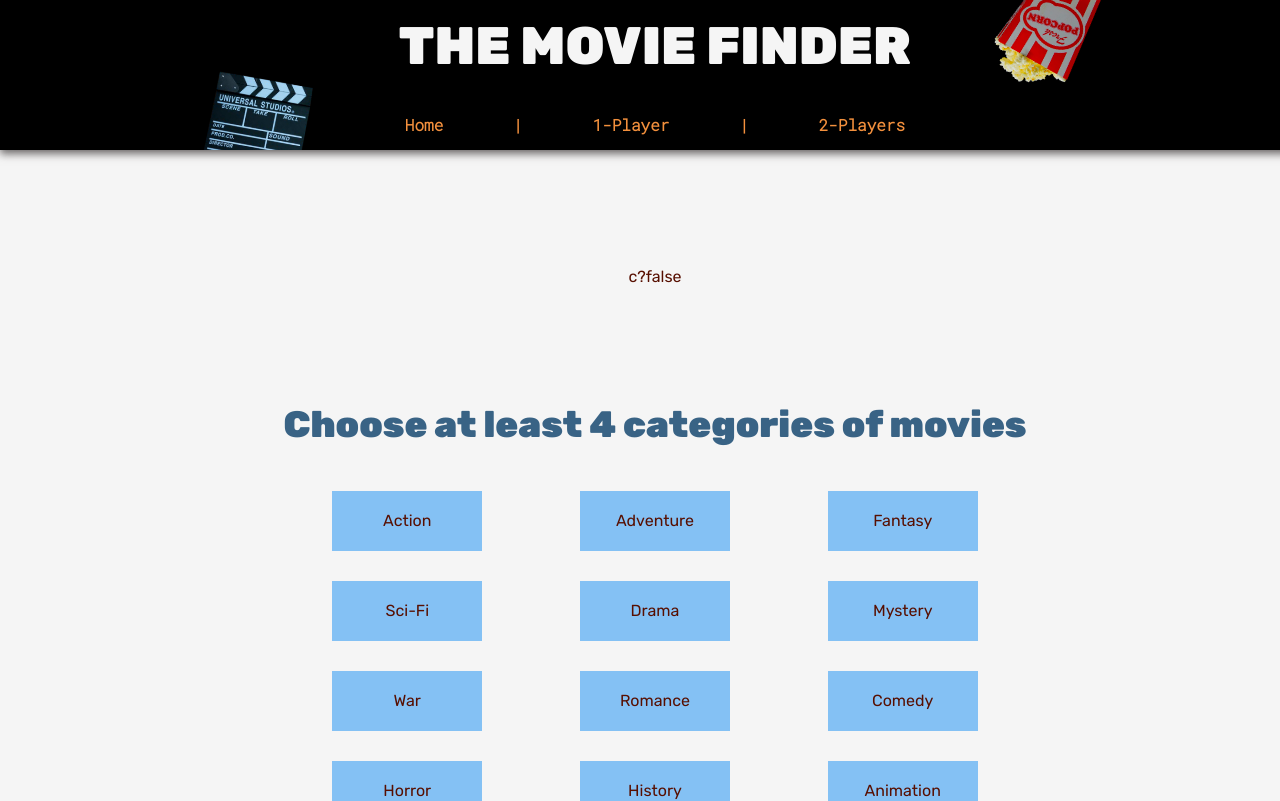
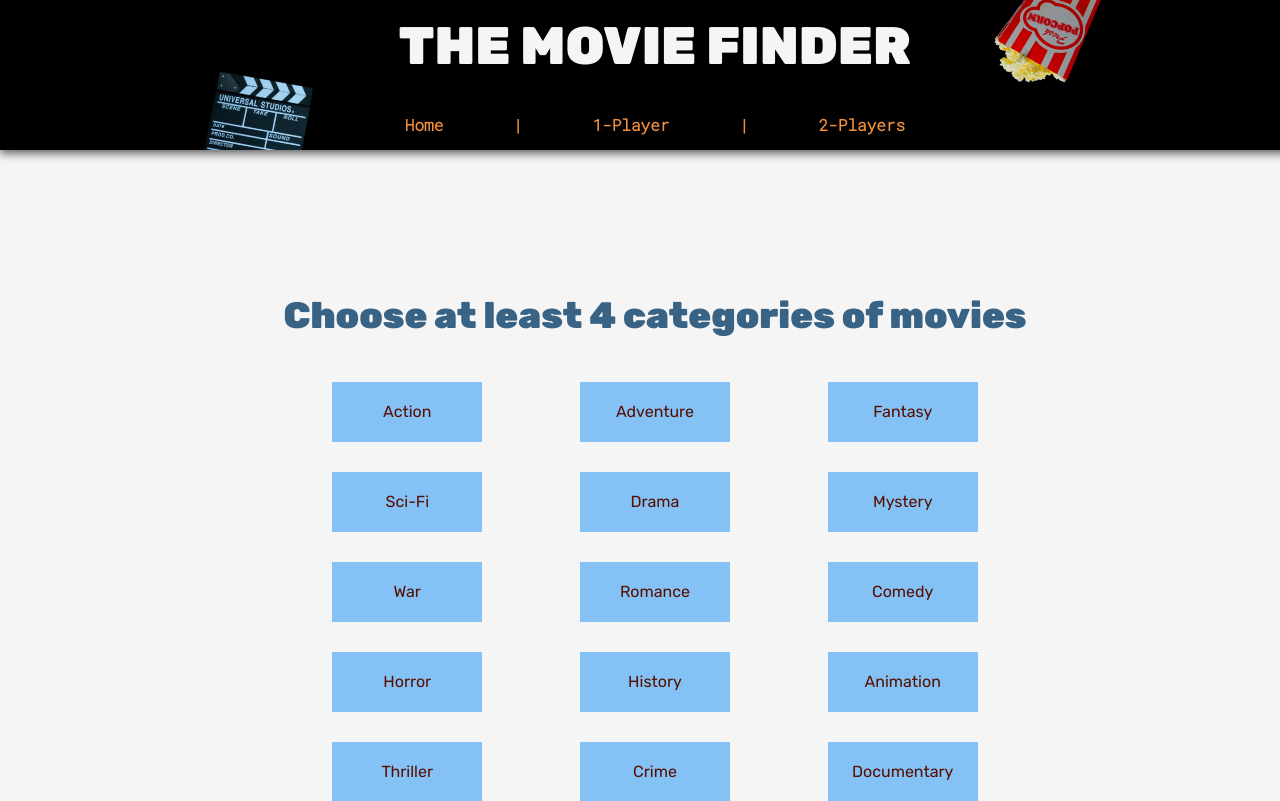
Before and after one commit to marine-bre/movie-finder-2021, a React (Create React App) app in the folder client/: page /quiz-2-p in a window 1280 px wide. Shown: the top 801 px of the page. Built offline with nearby package versions, Linux system fonts and the light colour scheme.

Commit message:
fixed server

```diff
--- a/client/src/components/Quiz.js
+++ b/client/src/components/Quiz.js
@@ -17,7 +17,6 @@ function Quiz(props) {
     const [complete, setComplete] = useState(false)
     const [preferences, setPreferences] = useState('')
     const [received, setReceived] = useState(false);
-    const [other, setOther] = useState(false)
 
     const submit = (e) => {
         if ((genres.length >= 4 || genres.includes('all')) && ((year.length > 0 && year.length <= 4) || year.includes('all')) && ((duration.length > 0 && duration.length <= 4) || duration.includes('all'))) {
@@ -39,9 +38,8 @@ function Quiz(props) {
 
     return (
         <Home>
-            <SocketListen setPreferences={setPreferences} preferences={preferences} setReceived={setReceived} setOther={setOther} other={other}/>
+            <SocketListen setPreferences={setPreferences} preferences={preferences} setReceived={setReceived}/>
             <div className="quiz--container">
-            <h2>c?{other? "true" : "false"}</h2>
                 <Genre genres={genres} setGenres={setGenres} />
                 <Duration duration={duration} setDuration={setDuration} />
                 <Year year={year} setYear={setYear} />
@@ -58,7 +56,7 @@ function Quiz(props) {
             </div>
 
 
-            {(received && complete && other) && <Redirect to={{
+            {(received && complete) && <Redirect to={{
                 pathname: "/results",
                 state: {
                     genre: genres,
```
